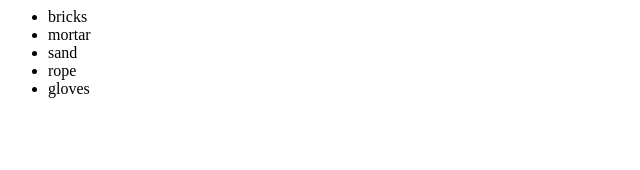
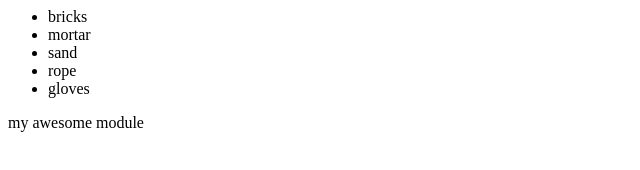
Before and after one commit to andy-waller/newGitTest, a plain HTML site: page index.html in a window 1280 px wide. Shown: the whole page, without its empty margins (0-640 px from the left). Drawn offline with Linux system fonts and the light colour scheme.

Commit message:
added brand new module yo

```diff
--- a/index.html
+++ b/index.html
@@ -11,5 +11,9 @@
 			</ul>
 		</div>
 
+		<module-one>
+			<div>my awesome module</div>
+		</module-one>
+
 	</body>
 </html>
```
